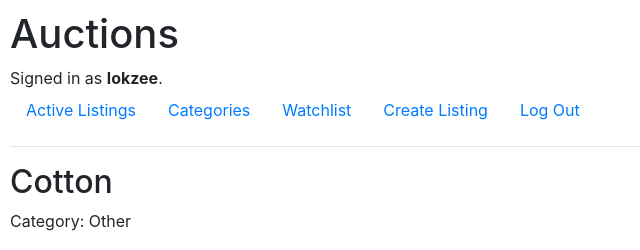
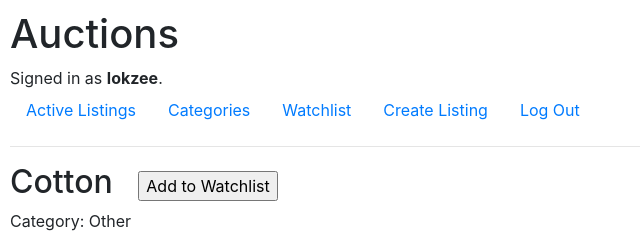
Before and after one commit to Iwakuraa7/Commerce-project, a Django app: page /4 in a window 1280 px wide. Shown: the top 250 px of the page, without its empty margins (0-640 px from the left). Run offline with Django 3.2, Linux system fonts and the light colour scheme; a user stored in the database is signed in; data comes from the database, SQL or seed files in the repository; both versions use the stored data as it was after the commit; some libraries are stand-ins or nearby versions.

Commit message:
Finish the project

```diff
--- a/auctions/models.py
+++ b/auctions/models.py
@@ -4,7 +4,10 @@ from django.db import models
 
 class User(AbstractUser):
     id = models.AutoField(primary_key=True)
-    pass
+    watchlist = models.ManyToManyField('Listing', blank=True, related_name="watchlisted_by")
+
+    def __str__(self):
+        return f"{self.id} : {self.username} : {self.password} : {self.watchlist}"
 
 class Category(models.Model):
     id = models.AutoField(primary_key=True)
--- a/auctions/templates/auctions/layout.html
+++ b/auctions/templates/auctions/layout.html
@@ -24,7 +24,7 @@
                 <a class="nav-link" href="{% url 'category' %}">Categories</a>
             </li>
             <li class="nav-item">
-                <a class="nav-link" href="">Watchlist</a>
+                <a class="nav-link" href="{% url 'watchlist' %}">Watchlist</a>
             </li>
             <li class="nav-item">
                 <a class="nav-link" href="{% url 'create' %}">Create Listing</a>
--- a/auctions/templates/auctions/listing-page.html
+++ b/auctions/templates/auctions/listing-page.html
@@ -15,11 +15,21 @@
         <strong>{{ msg }}</strong>
     {% endif %}
 
-    <h2>{{ listing.title }}</h2>
+    <div style="display: flex; column-gap: 2vw; align-items: center">
+        <h2>{{ listing.title }}</h2>
+        <form action="{% url 'listing_page' listing.id %}" method="post">
+            {% csrf_token %}
+            {% if is_in_watchlist %}
+                <input type="submit" value="Remove from Watchlist" name="remove_from_watchlist">
+            {% else %}
+                <input type="submit" value="Add to Watchlist" name="watchlist">
+            {% endif %}
+        </form>
+    </div>
 
     <p>Category: {{ listing.category }}</p>
 
-    <div style="width: 500px; height: 500px; display: flex; justify-content: center; align-items: center;">
+    <div style="width: 500px; height: 450px; display: flex; justify-content: center; align-items: center;">
         <img style="max-height: 100%; max-width: 100%" src="{{ listing.image_url }}">
     </div>
 
@@ -35,15 +45,12 @@
         {% csrf_token %}
         {% if listing.active == True %}
             {% if request.user.username != listing.user.username %}
-                <input type="hidden" value="false" name="close_bool">
                 <input type="number" name="new_bid" placeholder="Bid"><br><br>
                 <input type="submit" value="Place Bid">
             {% endif %}
 
             {% if request.user.username == listing.user.username %}
-                <input type="hidden" name="new_bid" placeholder="Bid">
-                <input type="hidden" value="true" name="close_bool">
-                <input type="submit" value="Close the listing"><hr>
+                <input type="submit" value="Close the listing" name="close_listing"><hr>
             {% endif %}
         {% endif %}
 
--- a/auctions/urls.py
+++ b/auctions/urls.py
@@ -9,5 +9,6 @@ urlpatterns = [
     path("register", views.register, name="register"),
     path("create", views.create_listing, name="create"),
     path("<int:listing_id>", views.listing_page, name="listing_page"),
-    path("categories", views.category_view, name="category")
+    path("categories", views.category_view, name="category"),
+    path("watchlist", views.watchlist_view, name="watchlist"),
 ]
--- a/auctions/views.py
+++ b/auctions/views.py
@@ -100,54 +100,65 @@ def create_listing(request):
 @login_required(login_url="login")
 def listing_page(request, listing_id):
     listing = Listing.objects.get(pk=listing_id)
+    current_user = User.objects.get(username=request.user.username)
     # Returns the max bid within the bids of the listing with the current id
     highest_bid = listing.bids.aggregate(Max('bid'))['bid__max'] or listing.start_bid
+    msg = ""
 
-    if request.method != "POST":
-        return render(request, "auctions/listing-page.html", {
-            "listing": listing,
-            "highest_bid": highest_bid,
-            "comments": listing.comments.all()
-        })
+    if request.method == "POST":
+        new_comment = request.POST.get("new_comment")
+        close_listing = request.POST.get("close_listing")
+        new_bid = request.POST.get("new_bid")
+        watchlist = request.POST.get("watchlist")
+        remove_from_watchlist = request.POST.get("remove_from_watchlist")
 
-    if request.POST["new_comment"]:
-        new_comment = Comment(listing=listing, comment=request.POST["new_comment"], user=request.user)
-        new_comment.save()
-        listing.comments.add(new_comment)
-        msg = "Your comment has been added."
+        if new_comment:
+            comment = Comment(listing=listing, comment=request.POST["new_comment"], user=request.user)
+            comment.save()
+            listing.comments.add(comment)
+            msg = "Your comment has been added."
 
-    if request.POST["close_bool"] == "true":
-        listing.active = False
-        listing.save()
+        if close_listing:
+            listing.active = False
+            listing.save()
 
-        return render(request, "auctions/listing-page.html", {
-        "listing": listing
-        })
+            return render(request, "auctions/listing-page.html", {
+            "listing": listing
+            })
 
-    if request.POST["new_bid"]:
-        new_bid = int(request.POST["new_bid"])
-        if new_bid > listing.start_bid:
-            # For this listing, append new bid, cuz its > than prev
-            higher_bid = Bid(listing=listing, bid=new_bid)
-            higher_bid.save()
-            highest_bid = new_bid
-            # Some sussy code in order to represent the highest bid on index page
-            listing.start_bid = highest_bid
-            listing.save()
-            # Save the current bidder user info to the listing with the current id
-            listing.highest_bidder = request.user
-            listing.save()
-            msg = "Bid placed successfully!"
-        else:
-            msg = "Can't place a bid that is lower than the previous bids."
+        if new_bid:
+            new_bid = int(new_bid)
+            if new_bid > listing.start_bid:
+                # For this listing, append new bid, cuz its > than prev
+                higher_bid = Bid(listing=listing, bid=new_bid)
+                higher_bid.save()
+                highest_bid = new_bid
+                # Some sussy code in order to represent the highest bid on index page
+                listing.start_bid = highest_bid
+                # Save the current bidder user info to the listing with the current id
+                listing.highest_bidder = request.user
+                listing.save()
+                msg = "Bid placed successfully!"
+            else:
+                msg = "Can't place a bid that is lower than the previous bids."
+
+        if watchlist:
+            current_user.watchlist.add(Listing.objects.get(pk=listing_id))
+            msg = "Listing has been added to your watchlist."
+
+        if remove_from_watchlist:
+            current_user.watchlist.remove(Listing.objects.get(pk=listing_id))
+            msg = "Listing has been removed from your watchlist"
 
     return render(request, "auctions/listing-page.html", {
         "listing": listing,
         "msg": msg,
         "highest_bid": highest_bid,
-        "comments": listing.comments.all()
+        "comments": listing.comments.all(),
+        "is_in_watchlist": listing in current_user.watchlist.all(),
     })
 
+@login_required(login_url="login")
 def category_view(request):
     categories = Category.objects.all()
     if request.method == "POST":
@@ -161,3 +172,11 @@ def category_view(request):
     return render(request, "auctions/categories-page.html", {
         "categories": categories,
     })
+
+@login_required(login_url="login")
+def watchlist_view(request):
+    current_user = User.objects.get(username=request.user.username)
+
+    return render(request, "auctions/watchlist.html", {
+        "listings": current_user.watchlist.all()
+    })
```
Also changed, not shown: auctions/admin.py (+9 -3 lines), auctions/templates/auctions/watchlist.html (added, +19 -0 lines), auctions/migrations/0009_user_watchlist.py (added), db.sqlite3.
